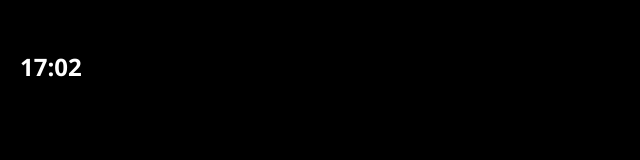
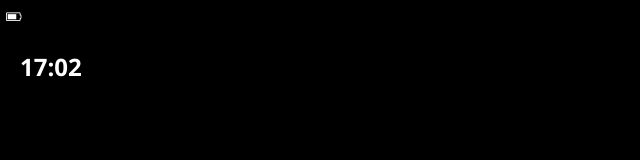
Before and after one commit to touchPod/firmware, a plain HTML site: page mockup/app.html in a window 1280 px wide. Shown: the full height of the page, 0-640 px from the left. Drawn offline with Linux system fonts and the light colour scheme.

Commit message:
Add battery icon

```diff
--- a/mockup/app.html
+++ b/mockup/app.html
@@ -9,6 +9,7 @@
         <meta name="viewport" content="width=device-width, initial-scale=1">
     </head>
     <body>
+        <div id="battery"><i class="fa fa-battery-three-quarters" aria-hidden="true"></i></div>
         <div id="buttons">
             <i class="fa fa-cog" aria-hidden="true" id="settings"></i>
             <i class="fa fa-exclamation" aria-hidden="true" id="action"></i>
--- a/mockup/css/style.css
+++ b/mockup/css/style.css
@@ -42,10 +42,12 @@ body {
     position: absolute;
 }
 
-/* #logo img {
+#battery {
     position: absolute;
-    width: 16px;
-    height: 16px;
     top: 4px;
-    left: 4px;
-} */
+    left: 6px;
+}
+
+#battery i {
+    font-size: 12px;
+}
```
